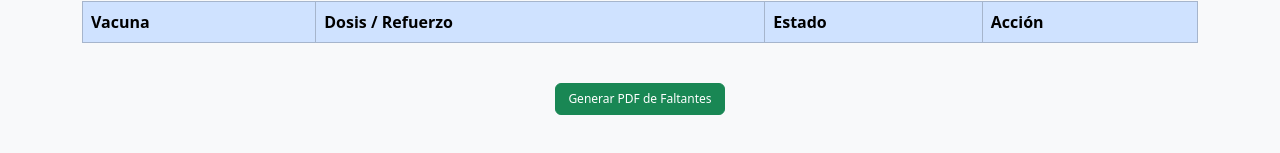
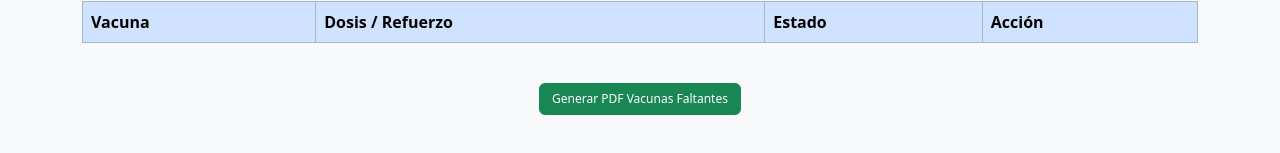
Before and after one commit to walytek/gestion_vacunas, a plain HTML site: page index.html in a window 1280 px wide. Shown: the part 235-388 px from the top of the page. Drawn offline with nearby package versions, Linux system fonts and the light colour scheme.

Commit message:
Update index.html

```diff
--- a/index.html
+++ b/index.html
@@ -52,7 +52,7 @@
                     </table>
                 </div>
                 <div class="text-center mt-4">
-                    <button class="btn btn-success" onclick="generarPDF()">Generar PDF de Faltantes</button>
+                    <button class="btn btn-success" onclick="generarPDF()">Generar PDF Vacunas Faltantes</button>
                 </div>
             </div>
         </div>
```
